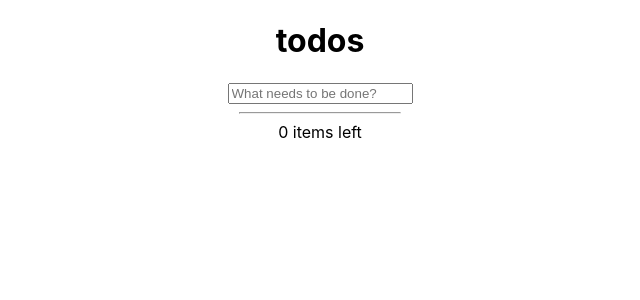
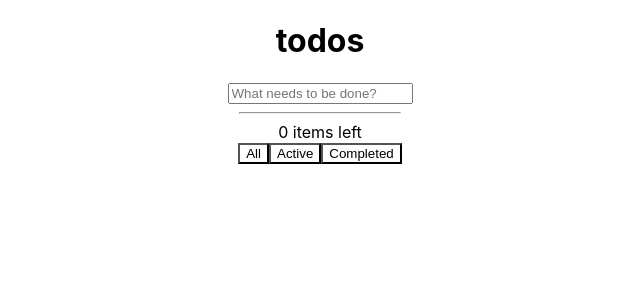
Before and after one commit to UlyanaShnyr/todo_react, a React (Create React App) app: page / in a window 1280 px wide. Shown: the top 300 px of the page, without its empty margins (320-960 px from the left). Built offline with nearby package versions, Linux system fonts and the light colour scheme.

Commit message:
created filter for todo...woks now)))

```diff
--- a/src/Todo.js
+++ b/src/Todo.js
@@ -1,6 +1,13 @@
 import React from 'react';
 export default(props)=>(
-<div style={{ textDecoration: props.todo.complite ? "line-through":""}} onClick={props.selectTab}>
+
+<div style={{display:"flex", justifyContent:"center"}}>
+
+
+<div style={{ textDecoration: props.todo.complite ? "line-through":""}}
+onClick={props.selectTab}>
     {props.todo.text}
 </div>
+<button onClick={props.deleteTodo}>x</button>
+</div>
 )
--- a/src/TodoForm.js
+++ b/src/TodoForm.js
@@ -19,7 +19,7 @@ class TodoForm extends Component {
         text:this.state.text,
         complite:false
     });
-   // console.log(id);
+
 
     this.setState({
         text:" "
--- a/src/TodoList.js
+++ b/src/TodoList.js
@@ -4,7 +4,8 @@ import Todo from './Todo';
 
 class TodoList extends Component {
   state={
-      todos:[]
+      todos:[],
+      showFilter:'all'
   }
 
   addTodo=(todo)=>{
@@ -16,7 +17,7 @@ class TodoList extends Component {
     this.setState({
       todos:this.state.todos.map(todo=>{
         if(todo.id===id){
-          console.log('===');
+
           return{
 
             id:todo.id,
@@ -25,13 +26,56 @@ class TodoList extends Component {
           };
 
         }else{
-          console.log('!==');
+
           return todo;
         };
       })
       })
+  };
+  updateShowFilter=(filterName)=>{
+    this.setState({
+      showFilter:filterName,
+    })
+  }
+
+  handleDeleteTodo=(id)=>{
+    this.setState({
+      todos:this.state.todos.filter(todo=>todo.id!==id)
+    })
+
+  }
+
+  clearCompleted=()=>{
+    this.setState({
+      todos:this.state.todos.filter(todo=>!todo.complite)
+    })
+
   }
   render() {
+    let todos=[];
+
+    if(this.state.showFilter==='all') {
+      this.state={
+        todos:this.state.todos
+      }
+
+
+
+    }else if(this.state.showFilter==='active'){
+      this.state={
+        todos:this.state.todos.filter(todo=>!todo.complite),
+
+    }
+
+
+    }
+    else if(this.state.showFilter==='completed'){
+      this.state={
+        todos:this.state.todos.filter(todo=>todo.complite)
+      }
+
+
+    }
     return (
       <div>
         <TodoForm onSubmit={this.addTodo}/>
@@ -41,10 +85,28 @@ class TodoList extends Component {
           key={todo.id}
           todo={todo}
           selectTab={()=>this.selectTab(todo.id)}
+          deleteTodo={()=>this.handleDeleteTodo(todo.id)}
+          showAll={()=>this.handleShowAll()}
           />
         ))}
         <hr style={{width:160, borderWidth: 0.3}}/>
-        <div>{this.state.todos.filter(todo=>!todo.complite).length} items left </div>
+        <div >
+          {this.state.todos.filter(todo=>!todo.complite).length} items left
+
+        </div>
+        <div>
+        <button onClick={()=>this.updateShowFilter("all")} style={{backgroundColor:'white'}}>All</button>
+        <button onClick={()=>this.updateShowFilter("active")} style={{backgroundColor:'white'}}>Active</button>
+        <button onClick={()=>this.updateShowFilter("completed")}style={{backgroundColor:'white'}}>Completed</button>
+        {this.state.todos.filter(todo=>todo.complite).length?
+        <button onClick={()=>this.clearCompleted()}style={{backgroundColor:'white'}}>Clear completed</button>:
+        null }
+        </div>
+
+
+
+
+
       </div>
     );
   }
```
